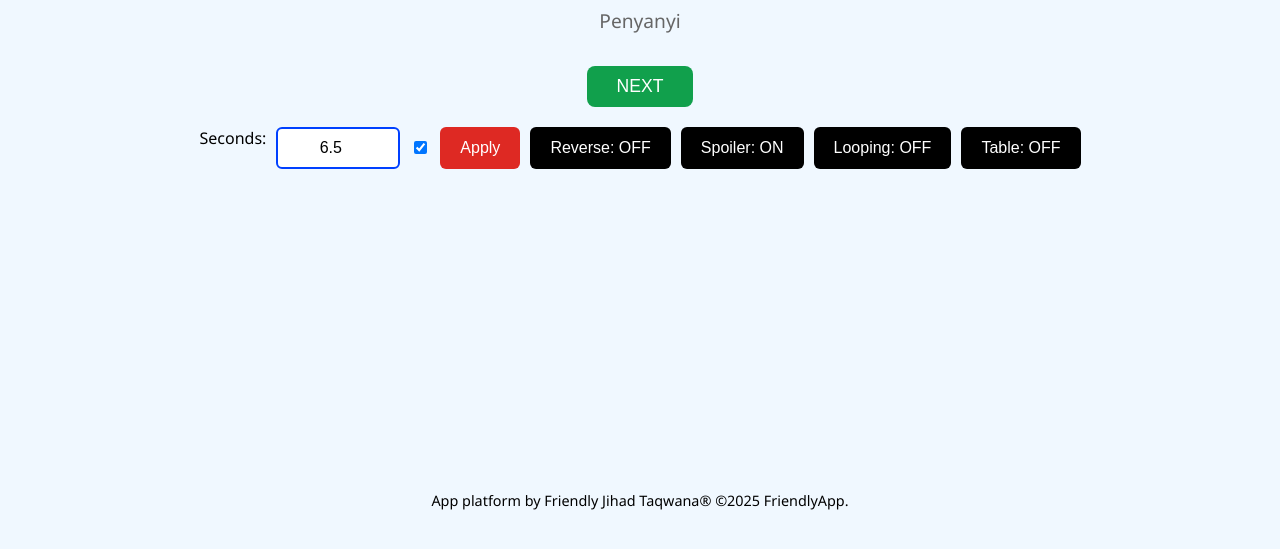
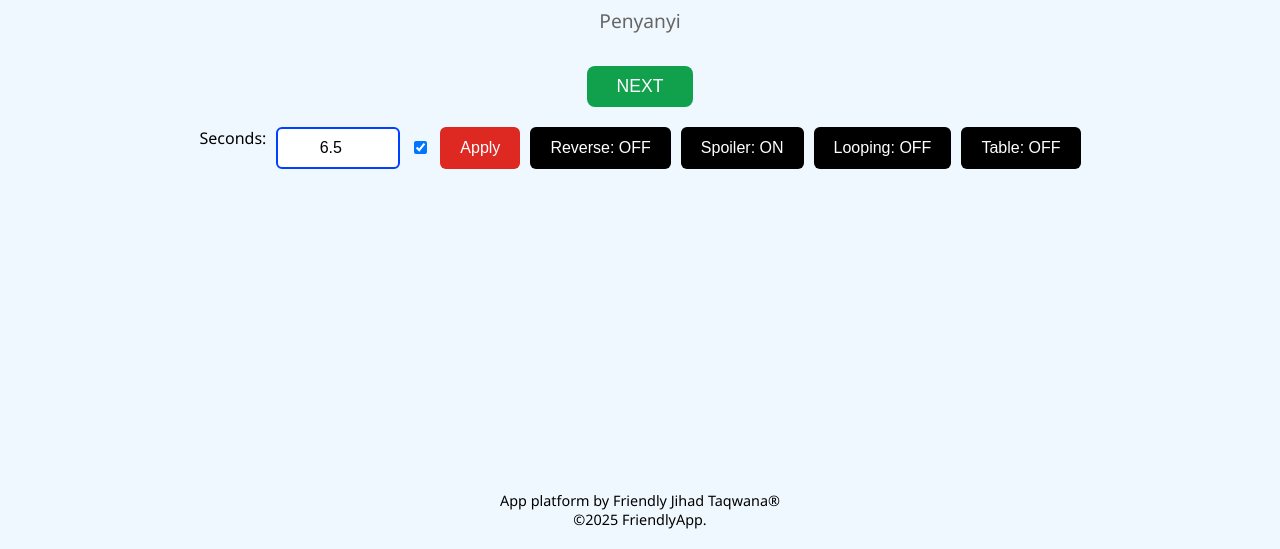
Before and after one commit to FriendlyJT/friendlynote, a plain HTML site: page index.html in a window 1280 px wide. Shown: the part 322-871 px from the top of the page. Drawn offline with Linux system fonts and the light colour scheme.

Commit message:
Fixed Bug

```diff
--- a/index.html
+++ b/index.html
@@ -384,7 +384,7 @@
 
 </div>
   <div id="tableContainer"></div>
-  <footer style="margin-top:26%">App platform by Friendly Jihad Taqwana® ©2025 FriendlyApp.</footer>
+  <footer style="margin-top:26%">App platform by Friendly Jihad Taqwana®<br>©2025 FriendlyApp.</footer>
 
   <script>
     const vocabulary = {
```
